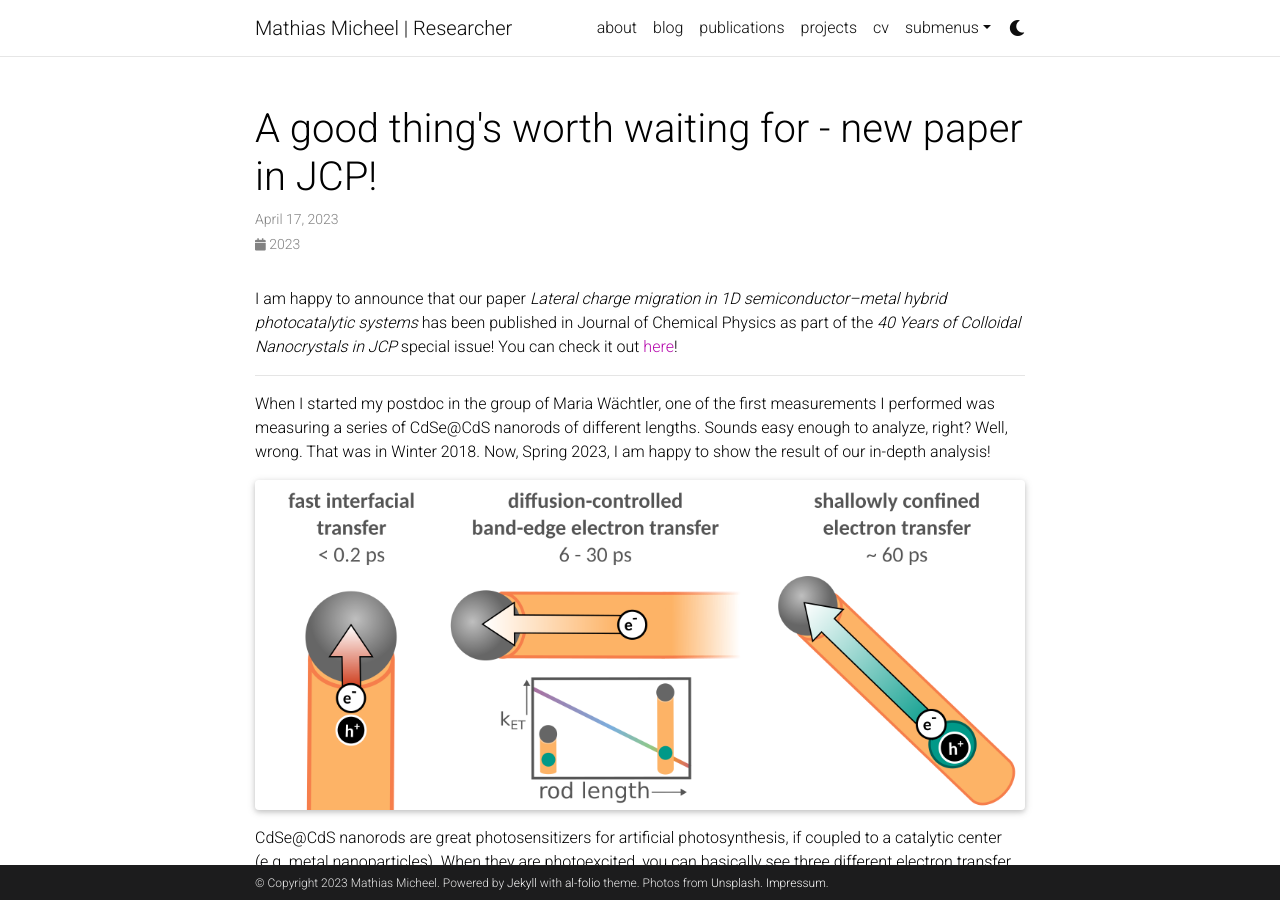
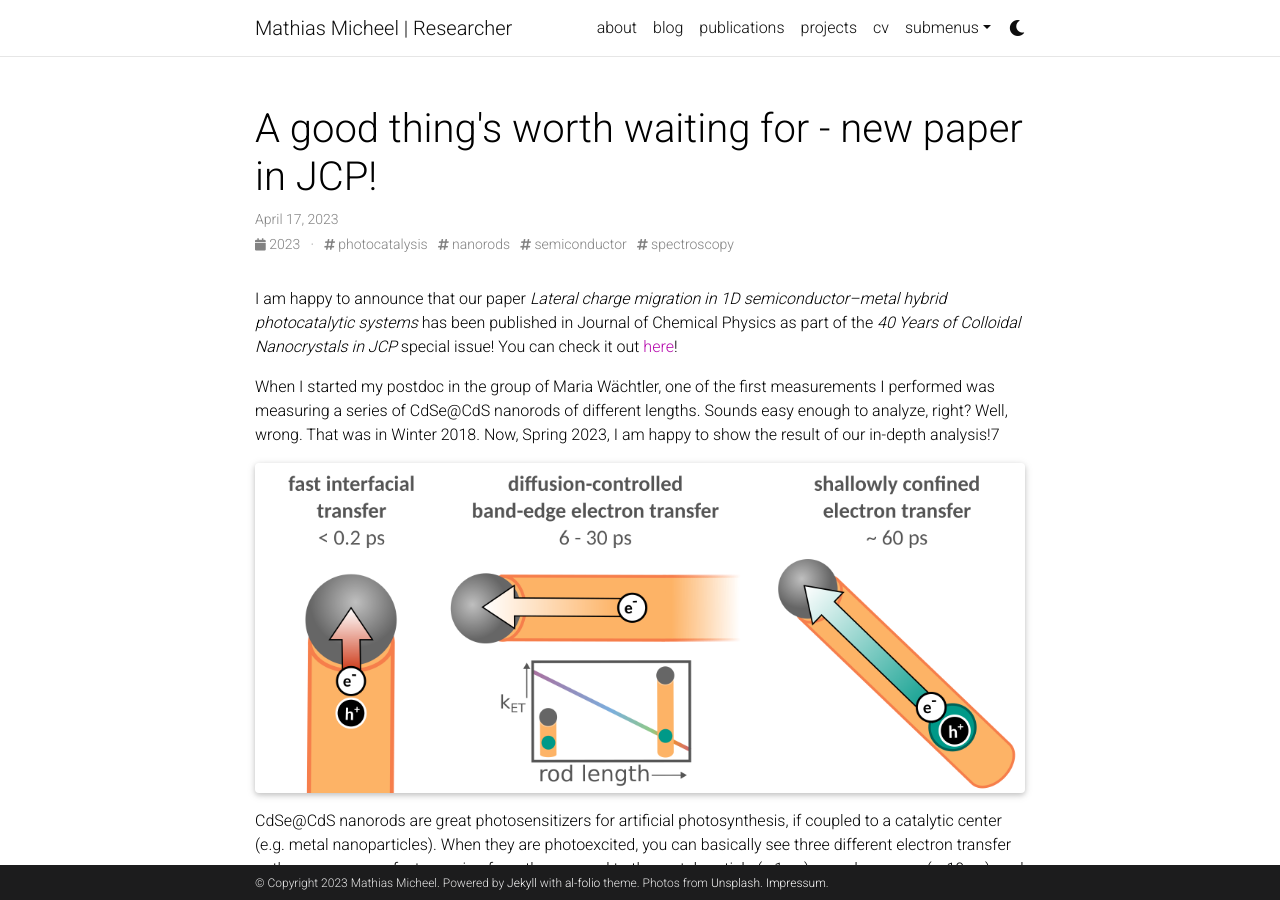
Before and after one commit to mythrandire/mythrandire.github.io, a Jekyll site: the page built from _news/announcement_20230416.md, in a window 1280 px wide and 900 px high. Built offline with Jekyll 4.4.1, drawn with Linux system fonts in a browser that asks for light colours; full-size pictures stand in for the smaller copies a plugin makes; comment, search, counter and statistics services are not loaded; a style sheet for code colours, icons or effects is not loaded.

Commit message:
Update announcement_20230416.md

```diff
--- a/_news/announcement_20230416.md
+++ b/_news/announcement_20230416.md
@@ -1,17 +1,16 @@
 ---
 layout: post
 title: A good thing's worth waiting for - new paper in JCP!
-date: 2023-04-17 15:00:00-0400
+date: 2023-04-17 12:00:00
 inline: false
+tags: photocatalysis nanorods semiconductor spectroscopy
 ---
 
 I am happy to announce that our paper *Lateral charge migration in 1D semiconductor–metal hybrid photocatalytic systems* has been published in Journal of Chemical Physics as part of the *40 Years of Colloidal Nanocrystals in JCP* special issue! You can check it out [here](https://aip.scitation.org/doi/10.1063/5.0144785)!
 
-***
+When I started my postdoc in the group of Maria Wächtler, one of the first measurements I performed was measuring a series of CdSe@CdS nanorods of different lengths. Sounds easy enough to analyze, right? Well, wrong. That was in Winter 2018. Now, Spring 2023, I am happy to show the result of our in-depth analysis!7
 
-When I started my postdoc in the group of Maria Wächtler, one of the first measurements I performed was measuring a series of CdSe@CdS nanorods of different lengths. Sounds easy enough to analyze, right? Well, wrong. That was in Winter 2018. Now, Spring 2023, I am happy to show the result of our in-depth analysis!
-
- {% include figure.html path="assets/img/micheel_lateral_2023.png" class="img-fluid rounded z-depth-1" %}
+{% include figure.html path="assets/img/micheel_lateral_2023.png" class="img-fluid rounded z-depth-1" %}
 
 CdSe@CdS nanorods are great photosensitizers for artificial photosynthesis, if coupled to a catalytic center (e.g. metal nanoparticles). When they are photoexcited, you can basically see three different electron transfer pathways: one very fast crossing from the nanorod to the metal particle (< 1 ps); one slower one (~ 10 ps); and a very slow one (< 100 ps) originating from electrons localized near the CdSe core. But how does each of these steps depend on the nanorod dimensions - and what would be the implications for photocatalysis? This is what we investigated, by looking at nanorods of different length (20 - 60 nm), decorated with Ni nanoparticles. Essentially, we found three important implications:
 
```
